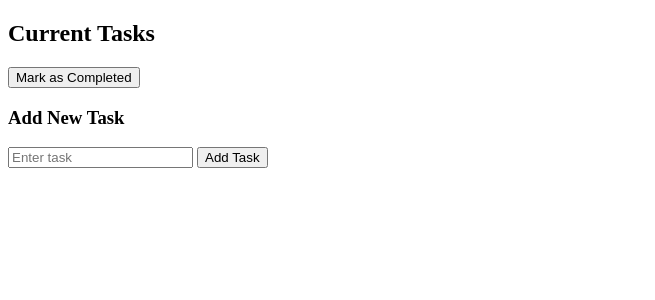
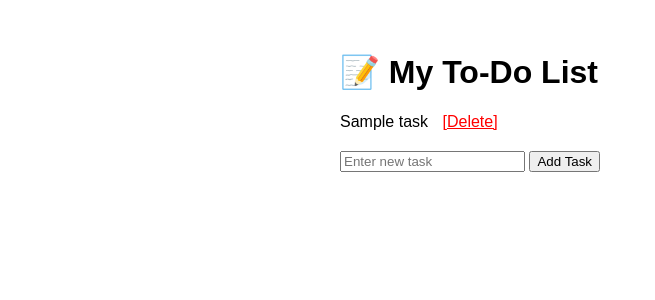
Before and after one commit to neha-dhananju/to_do_web_app, a Flask app: template templates/index.html in a window 1280 px wide. Shown: the top 300 px of the page, without its empty margins (0-655 px from the left). Run offline with Flask 3, Linux system fonts and the light colour scheme; the template is opened without the code that fills it: most values are stand-ins (such as "Sample title", 1, 10 or a date in 2020).

Commit message:
Modified app.py

```diff
--- a/app.py
+++ b/app.py
@@ -1,37 +1,42 @@
 from flask import Flask, render_template, request, redirect, url_for
-import os
+import sqlite3
 
 app = Flask(__name__)
-FILENAME = 'tasks.txt'  # same as your console app
+DB_NAME = 'todo.db'
 
+# Create DB table if it doesn't exist
+def init_db():
+    with sqlite3.connect(DB_NAME) as conn:
+        conn.execute('''
+            CREATE TABLE IF NOT EXISTS tasks (
+                id INTEGER PRIMARY KEY AUTOINCREMENT,
+                content TEXT NOT NULL
+            )
+        ''')
+
+# Home route – show tasks and form
 @app.route('/', methods=['GET', 'POST'])
 def index():
     if request.method == 'POST':
-        task = request.form.get('task')
-        if task:
-            with open(FILENAME, 'a') as file:
-                file.write(task + '\n')
+        task_content = request.form.get('task')
+        if task_content:
+            with sqlite3.connect(DB_NAME) as conn:
+                conn.execute('INSERT INTO tasks (content) VALUES (?)', (task_content,))
         return redirect(url_for('index'))
-    else:
-        tasks = []
-        if os.path.exists(FILENAME):
-            with open(FILENAME, 'r') as file:
-                tasks = [line.strip() for line in file.readlines()]
-        return render_template('index.html', tasks=tasks)
 
-@app.route('/complete', methods=['POST'])
-def complete():
-    completed = request.form.getlist('done')
-    if completed:
-        with open(FILENAME, 'r') as file:
-            tasks = file.readlines()
+    with sqlite3.connect(DB_NAME) as conn:
+        cursor = conn.execute('SELECT id, content FROM tasks')
+        tasks = cursor.fetchall()
+    return render_template('index.html', tasks=tasks)
 
-        remaining = [task for i, task in enumerate(tasks) if str(i) not in completed]
-
-        with open(FILENAME, 'w') as file:
-            for task in remaining:
-                file.write(task)
+# Delete route
+@app.route('/delete/<int:task_id>')
+def delete(task_id):
+    with sqlite3.connect(DB_NAME) as conn:
+        conn.execute('DELETE FROM tasks WHERE id = ?', (task_id,))
     return redirect(url_for('index'))
 
+# Initialize DB when starting the app
 if __name__ == '__main__':
+    init_db()
     app.run(debug=True)
--- a/tasks.txt
+++ b/tasks.txt
@@ -3,3 +3,4 @@ Brooming Floor
 Mopping Floor
 Washing Clothes
 Kitchen cleaning
+Dish washing
--- a/templates/index.html
+++ b/templates/index.html
@@ -2,19 +2,29 @@
 <html>
 <head>
     <title>To-Do App</title>
+    <style>
+        body { font-family: Arial; max-width: 600px; margin: auto; padding: 2rem; }
+        ul { list-style-type: none; padding: 0; }
+        li { margin-bottom: 10px; }
+        form { margin-top: 20px; }
+    </style>
 </head>
 <body>
-    <h2>Current Tasks</h2>
-    <form method="POST" action="/complete">
-        {% for i, task in enumerate(tasks) %}
-            <input type="checkbox" name="done" value="{{ i }}"> {{ task }}<br>
+    <h1>📝 My To-Do List</h1>
+
+    <ul>
+        {% for task in tasks %}
+        <li>
+            {{ task[1] }}
+            <a href="{{ url_for('delete', task_id=task[0]) }}" style="color:red; margin-left: 10px;">[Delete]</a>
+        </li>
+        {% else %}
+        <li>No tasks yet.</li>
         {% endfor %}
-        <button type="submit">Mark as Completed</button>
-    </form>
+    </ul>
 
-    <h3>Add New Task</h3>
-    <form method="POST" action="/">
-        <input type="text" name="task" placeholder="Enter task" required>
+    <form method="POST">
+        <input type="text" name="task" placeholder="Enter new task" required>
         <button type="submit">Add Task</button>
     </form>
 </body>
```
